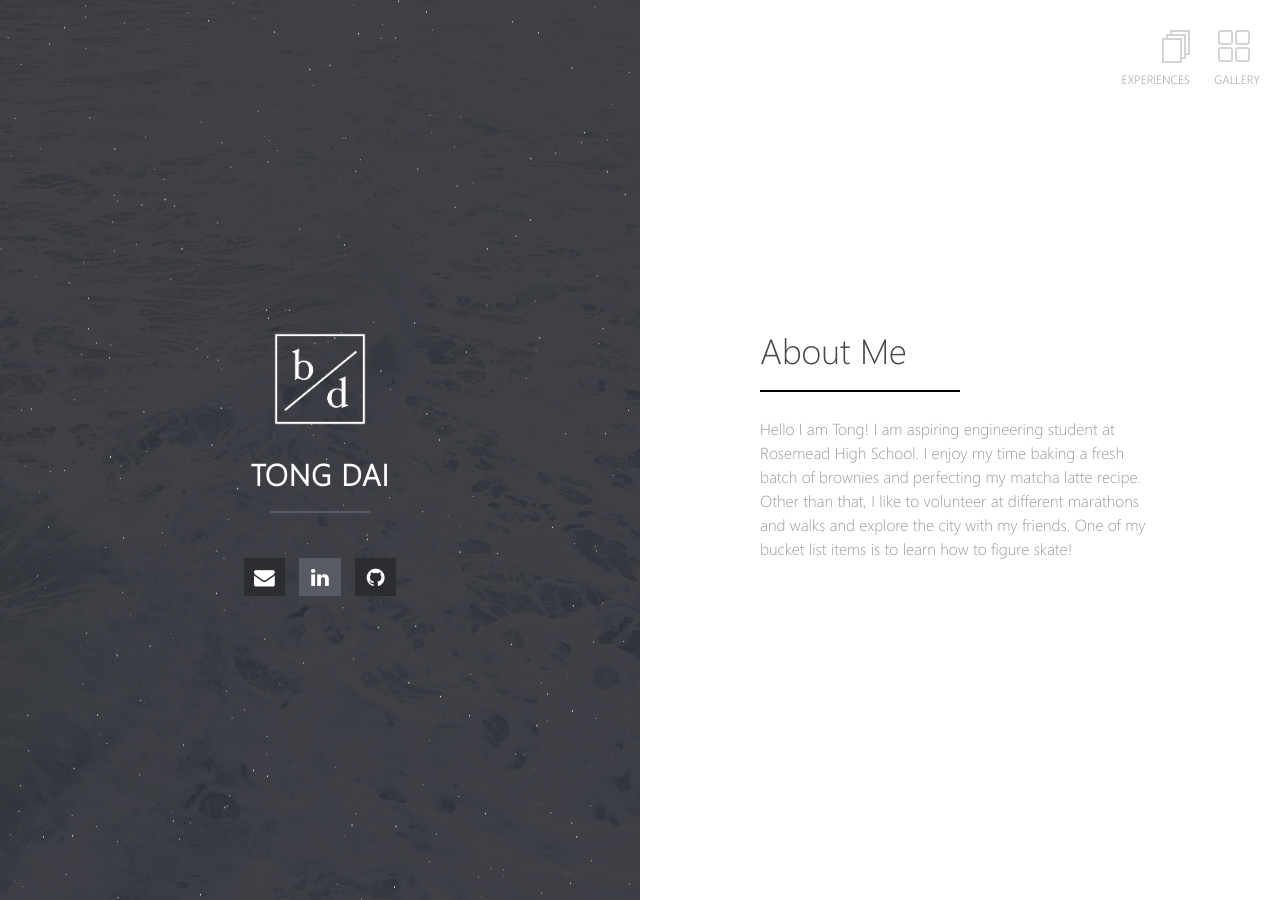
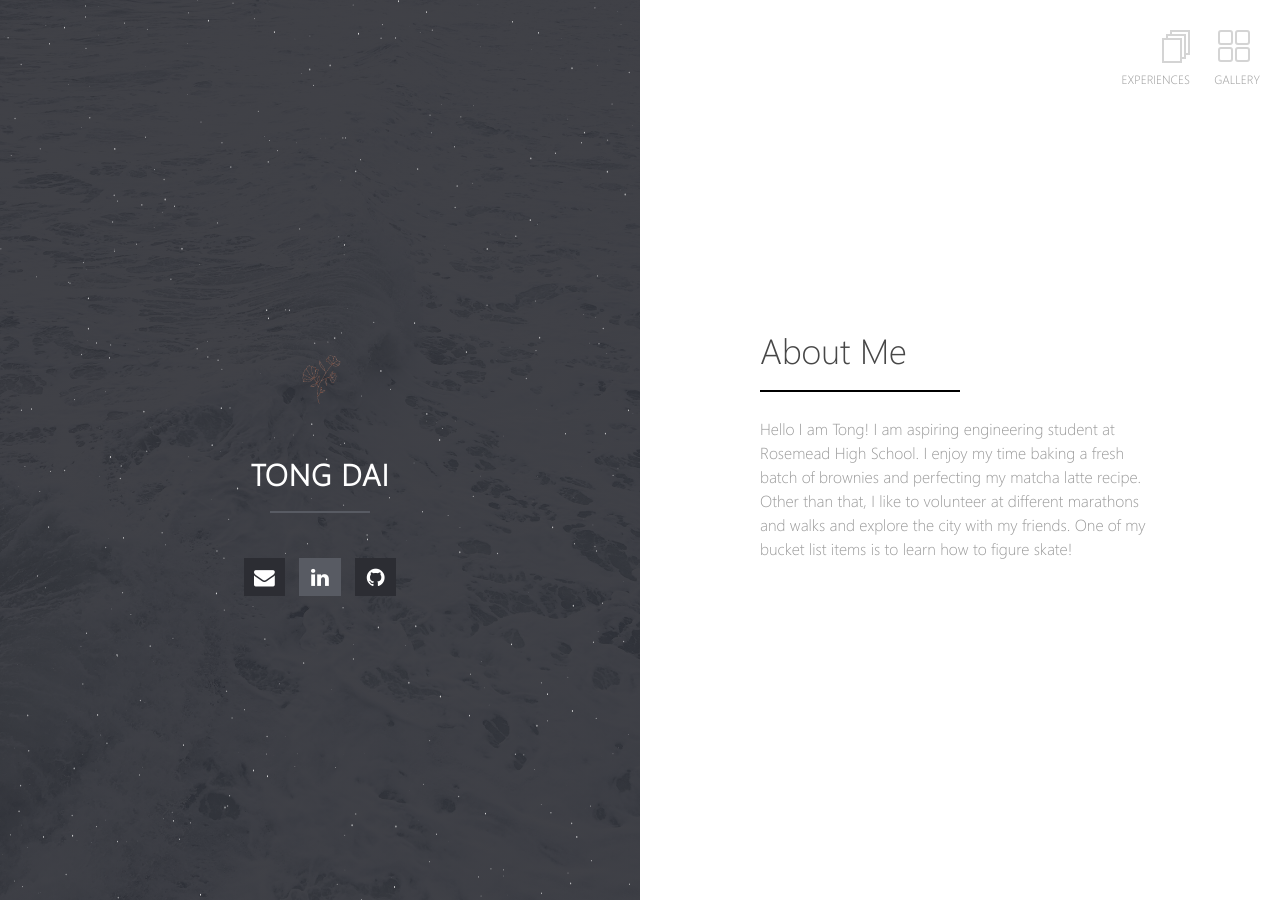
Before and after one commit to tongdai742/tongdai742.github.io, a Jekyll site: the page built from index.md, in a window 1280 px wide. Built offline with Jekyll 4.4.1, drawn with Linux system fonts in a browser that asks for light colours; our own code applies the rules of GitHub Pages for plain Markdown files.

Commit message:
Update _config.yml

```diff
--- a/_config.yml
+++ b/_config.yml
@@ -2,7 +2,7 @@
 title: Tong Dai
 description:
 url: .
-logo: logo-white-outline.png                                       # Site logo
+logo: Beige_Flower_Superminimalism_Curved_Text_Logo-removebg-preview.png                                       # Site logo
 locale: en_US
 
 # Left Block Images
@@ -33,7 +33,7 @@ email:              tong.dai126@gmail.com
 #google.plus:        username
 #twitter:            username
 #facebook:           username
-github:             tongdai742
+#github:             username
 #stackoverflow:     123456/username   from a "http://stackoverflow.com/users/123456/username" link
 linkedin:           dxtng
 #xing:              username
```
